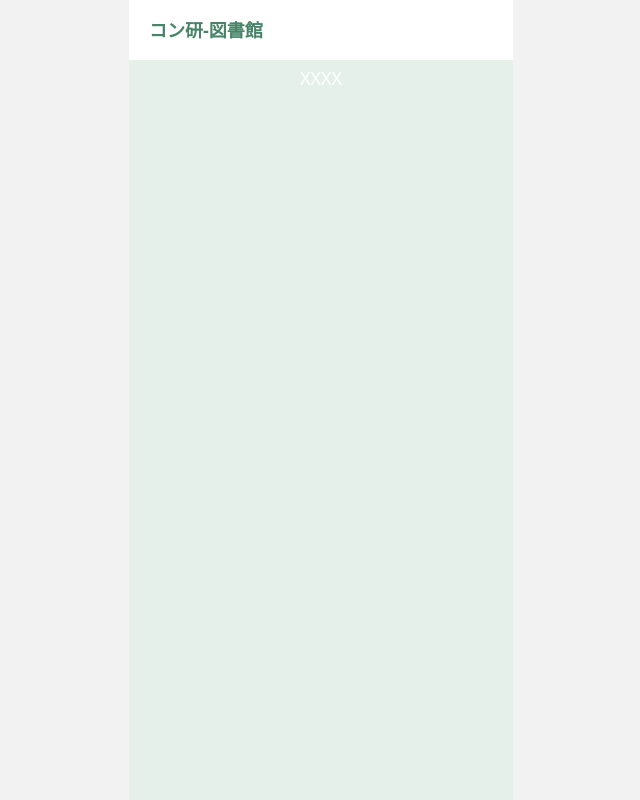
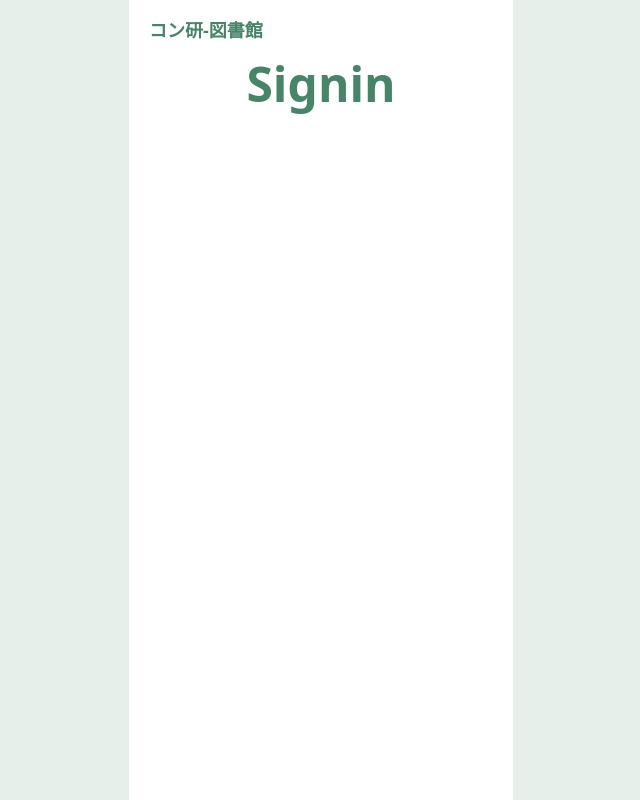
Before and after one commit to kurakke/library, a Next.js app: page /signin in a window 1280 px wide. Shown: the whole page, without its empty margins (319-959 px from the left). Built offline with nearby package versions, Linux system fonts and the light colour scheme.

Commit message:
updata design

```diff
--- a/src/styles/palette.css
+++ b/src/styles/palette.css
@@ -10,5 +10,5 @@
 
 :root {
     color: var(--brand-green);
-    background-color: var(--gray-light);
+    background-color: var(--brand-green-light);
 }
--- a/src/ui/components/Header/index.tsx
+++ b/src/ui/components/Header/index.tsx
@@ -1,13 +1,15 @@
 import Link from "next/link";
-import { PAGE_PATH } from "~/features/application/constants/page";
+import {PAGE_PATH} from "~/features/application/constants/page";
+import classNames from "classnames";
 
 export type Props = {
+    className?: string;
     disableCtrls?: boolean;
 };
 
-export const Header = ({ disableCtrls }: Props) => {
+export const Header = ({className, disableCtrls}: Props) => {
     return (
-        <div className="absolute w-full flex justify-between items-center px-20 h-60 bg-white">
+        <div className={classNames("w-full flex justify-between items-center px-20 h-60 bg-white", className)}>
             <Link href={PAGE_PATH.Root}>
                 <a>
                     <h1 className="text-lg font-black">コン研‐図書館</h1>
--- a/src/ui/layouts/Default/index.tsx
+++ b/src/ui/layouts/Default/index.tsx
@@ -8,9 +8,11 @@ export type Props = {
 
 export const DefaultLayout = ({ children, disableCtrls }: Props) => {
     return (
-        <div className="relative bg-brand-green-light max-w-sm min-h-screen mx-auto flex flex-col items-center">
-            <Header disableCtrls={disableCtrls} />
-            {children}
+        <div className="relative bg-white max-w-sm mx-auto h-full">
+            <Header className="absolute" disableCtrls={disableCtrls} />
+            <div className="relative flex flex-col items-center pt-60 h-screen">
+                {children}
+            </div>
         </div>
     );
 };
--- a/src/ui/pages/NotFound/index.tsx
+++ b/src/ui/pages/NotFound/index.tsx
@@ -5,7 +5,7 @@ import {DefaultLayout} from "~/ui/layouts/Default";
 export const NotFoundPage = () => {
     return (
         <DefaultLayout disableCtrls>
-            <div className="flex flex-col items-center pt-60 justify-center h-screen">
+            <div className="flex flex-col items-center mt-120">
                 <h1 className="mb-8 text-7xl font-black leading-none">404</h1>
                 <h2 className="mb-8 text-2xl font-black leading-none">NOT FOUND</h2>
                 <p className="mb-40 text-xs">
```
